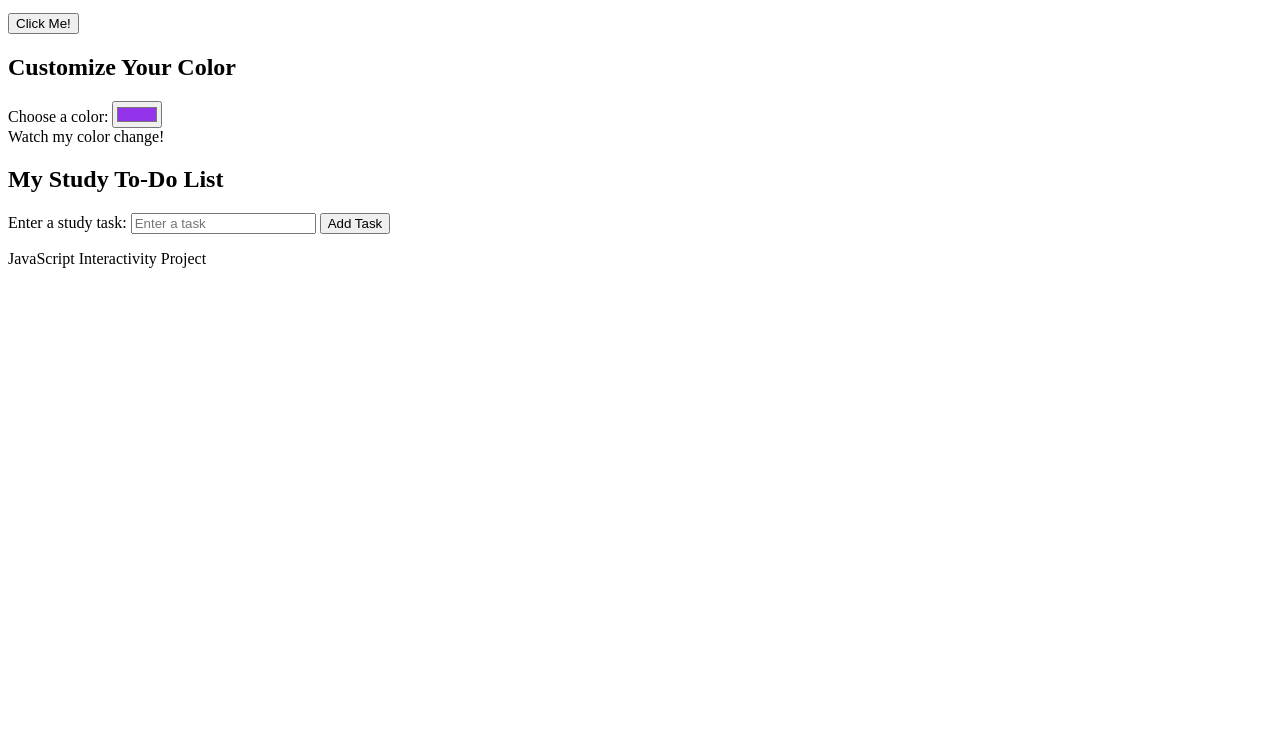
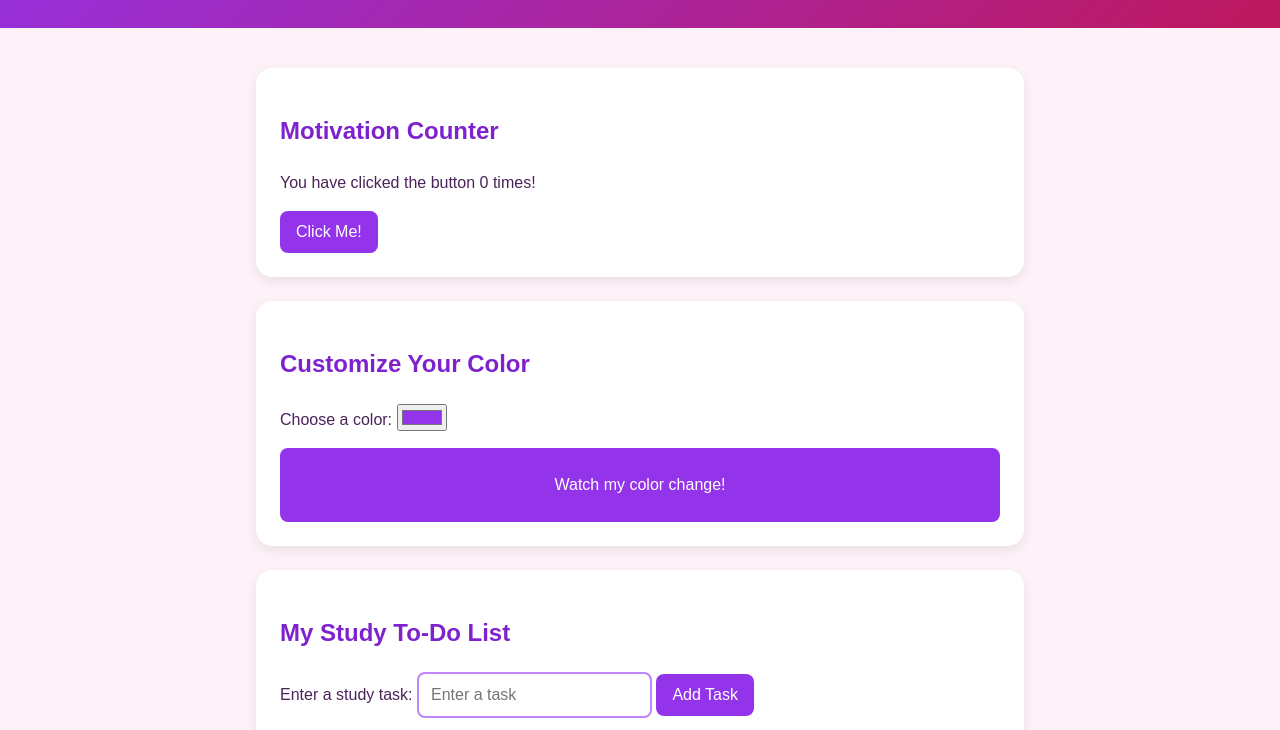
Before and after one commit to amccoy-lab/Homework-1, a plain HTML site: page interactive.html in a window 1280 px wide. Shown: the part 172-902 px from the top of the page. Before the commit the page ends 800 px from the top, so only its background shows below. Drawn offline with Linux system fonts and the light colour scheme.

Commit message:
Refactor HTML structure for improved readability and organization

```diff
--- a/interactive.html
+++ b/interactive.html
@@ -1,3 +1,14 @@
+
+<!DOCTYPE html>
+<html lang="en">
+<head>
+    <meta charset="UTF-8">
+    <meta name="viewport" content="width=device-width, initial-scale=1.0">
+    <title>Interactive Student Dashboard</title>
+    <link rel="stylesheet" href="interactive.css">
+    <script src="script.js" defer></script>
+</head>
+<body>
 
 <header>
   <h1>Interactive Student Dashboard</h1>
```
